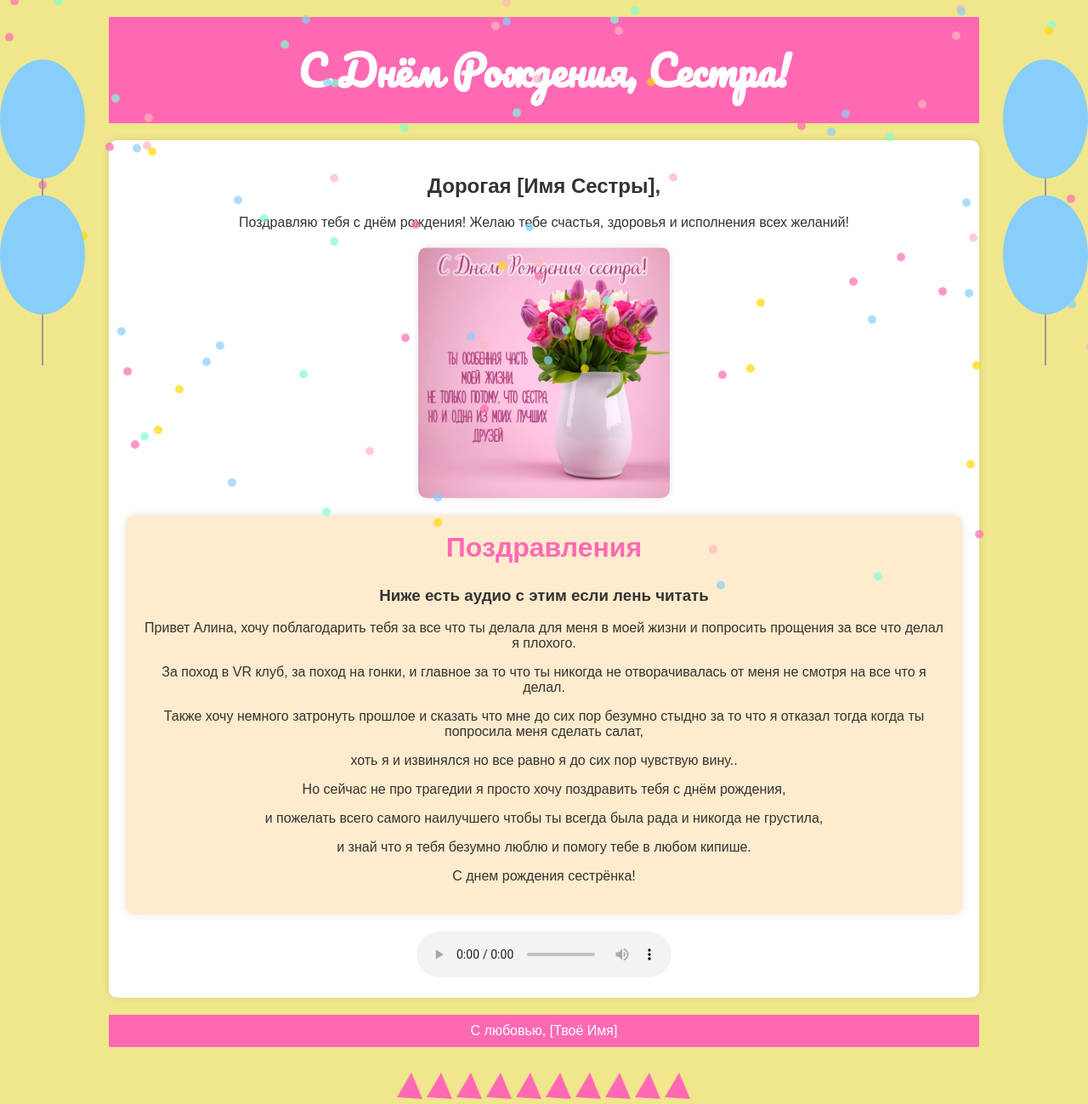
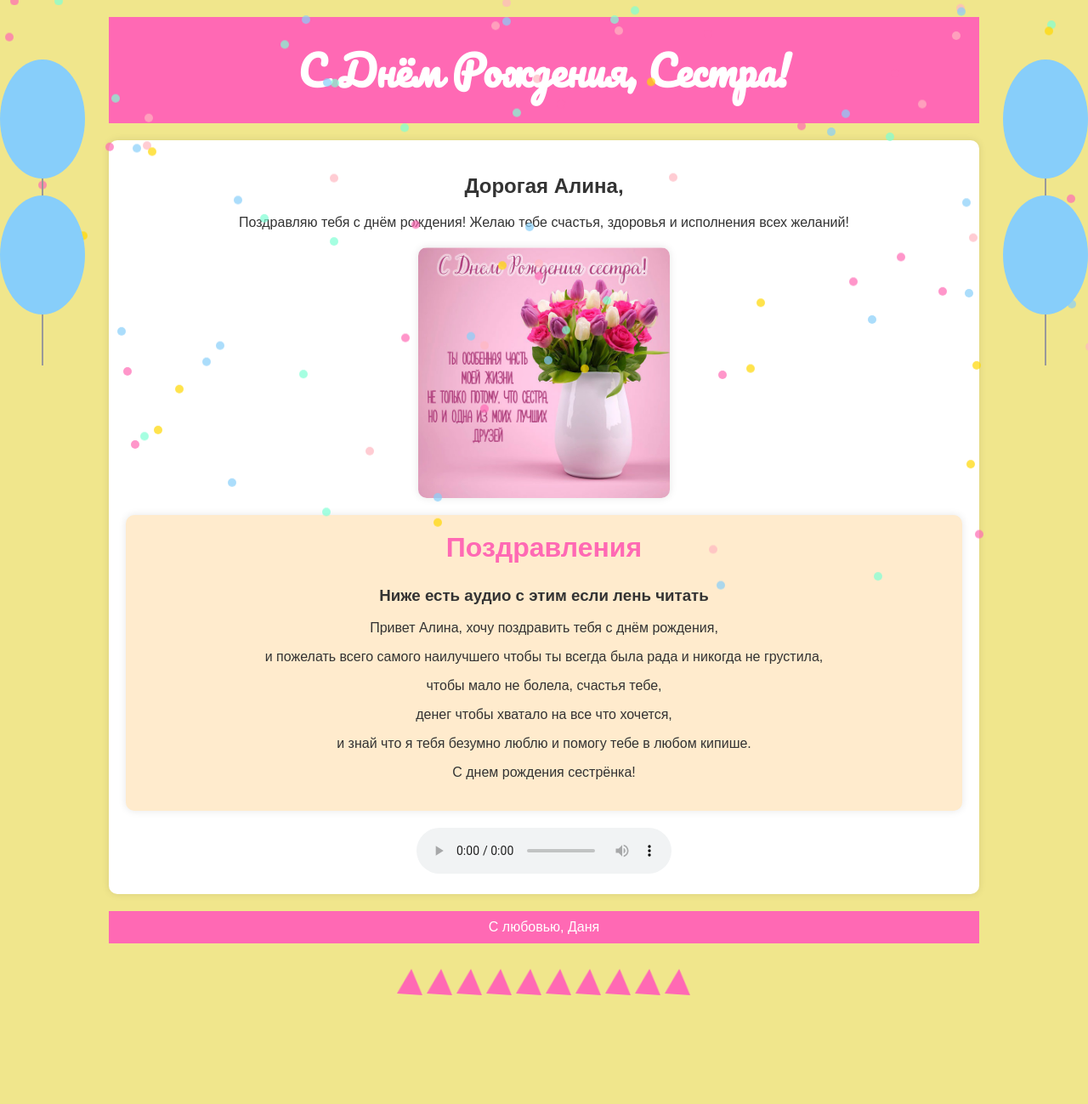
Before and after one commit to gameboy890yt/GameWorld, a plain HTML site: page index.html in a window 1280 px wide. Shown: the whole page at 85% size. After the commit the page ends 1180 px from the top, so only its background shows below. Drawn offline with Linux system fonts and the light colour scheme.

Commit message:
Update index.html

```diff
--- a/index.html
+++ b/index.html
@@ -14,7 +14,7 @@
         </header>
         <section class="main-content">
             <div class="greeting">
-                <h2>Дорогая [Имя Сестры],</h2>
+                <h2>Дорогая Алина,</h2>
                 <p>Поздравляю тебя с днём рождения! Желаю тебе счастья, здоровья и исполнения всех желаний!</p>
             </div>
             <div class="slideshow">
@@ -24,12 +24,10 @@
             <div class="congratulations">
                 <h2>Поздравления</h2>
                 <h3>Ниже есть аудио с этим если лень читать</h3>
-                <p>Привет Алина, хочу поблагодарить тебя за все что ты делала для меня в моей жизни и попросить прощения за все что делал я плохого.</p>
-                <p>За поход в VR клуб, за поход на гонки, и главное за то что ты никогда не отворачивалась от меня не смотря на все что я делал.</p>
-                <p>Также хочу немного затронуть прошлое и сказать что мне до сих пор безумно стыдно за то что я отказал тогда когда ты попросила меня сделать салат,</p>
-                <p>хоть я и извинялся но все равно я до сих пор чувствую вину..</p>
-                <p>Но сейчас не про трагедии я просто хочу поздравить тебя с днём рождения,</p>
+                <p>Привет Алина, хочу поздравить тебя с днём рождения,</p>
                 <p>и пожелать всего самого наилучшего чтобы ты всегда была рада и никогда не грустила,</p>
+                <p>чтобы мало не болела, счастья тебе,</p>
+                <p>денег чтобы хватало на все что хочется,</p>
                 <p>и знай что я тебя безумно люблю и помогу тебе в любом кипише.</p>
                 <p>С днем рождения сестрёнка!</p>
             </div>
@@ -41,7 +39,7 @@
             </div>
         </section>
         <footer>
-            <p>С любовью, [Твоё Имя]</p>
+            <p>С любовью, Даня</p>
         </footer>
     </div>
     <div class="balloons left">
```
